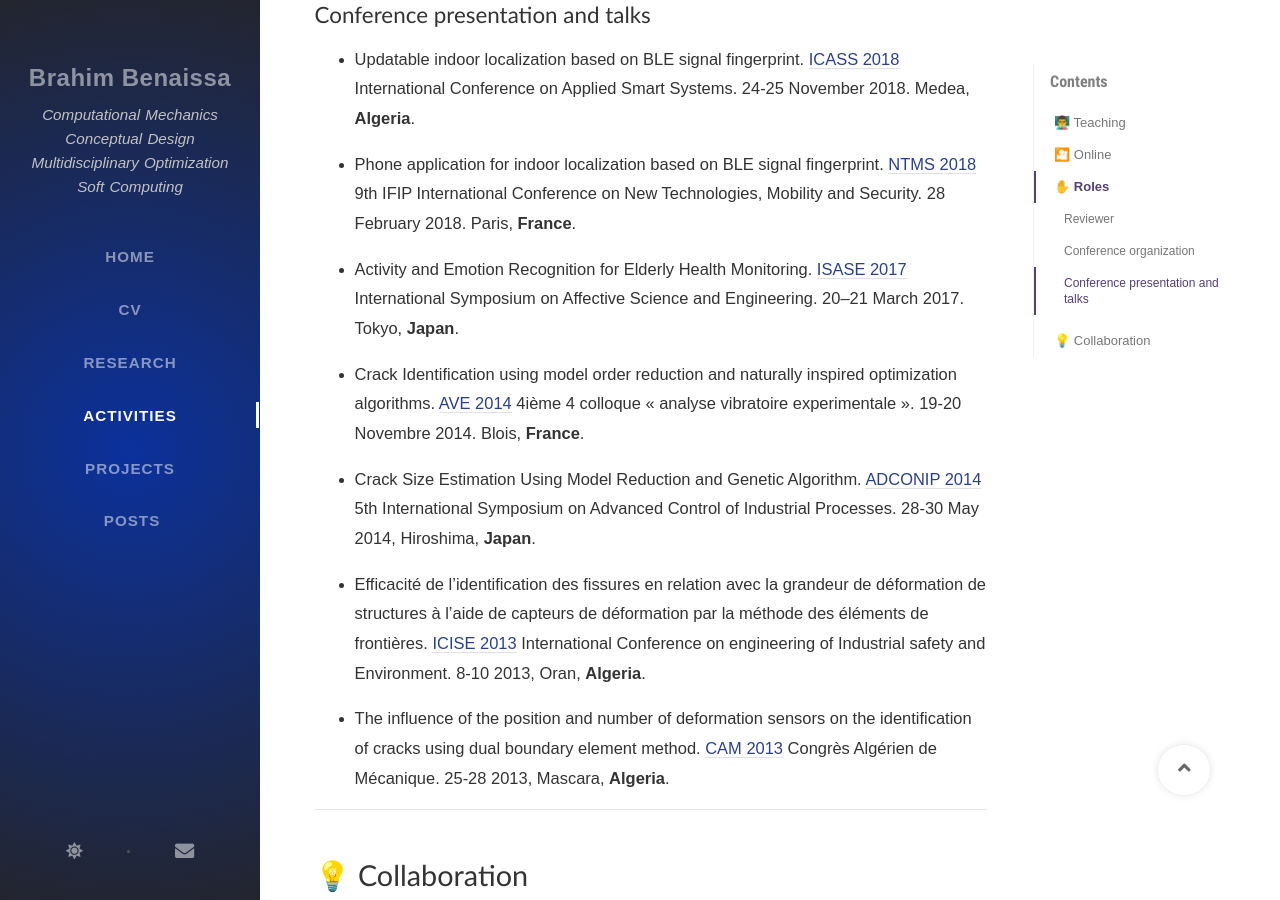
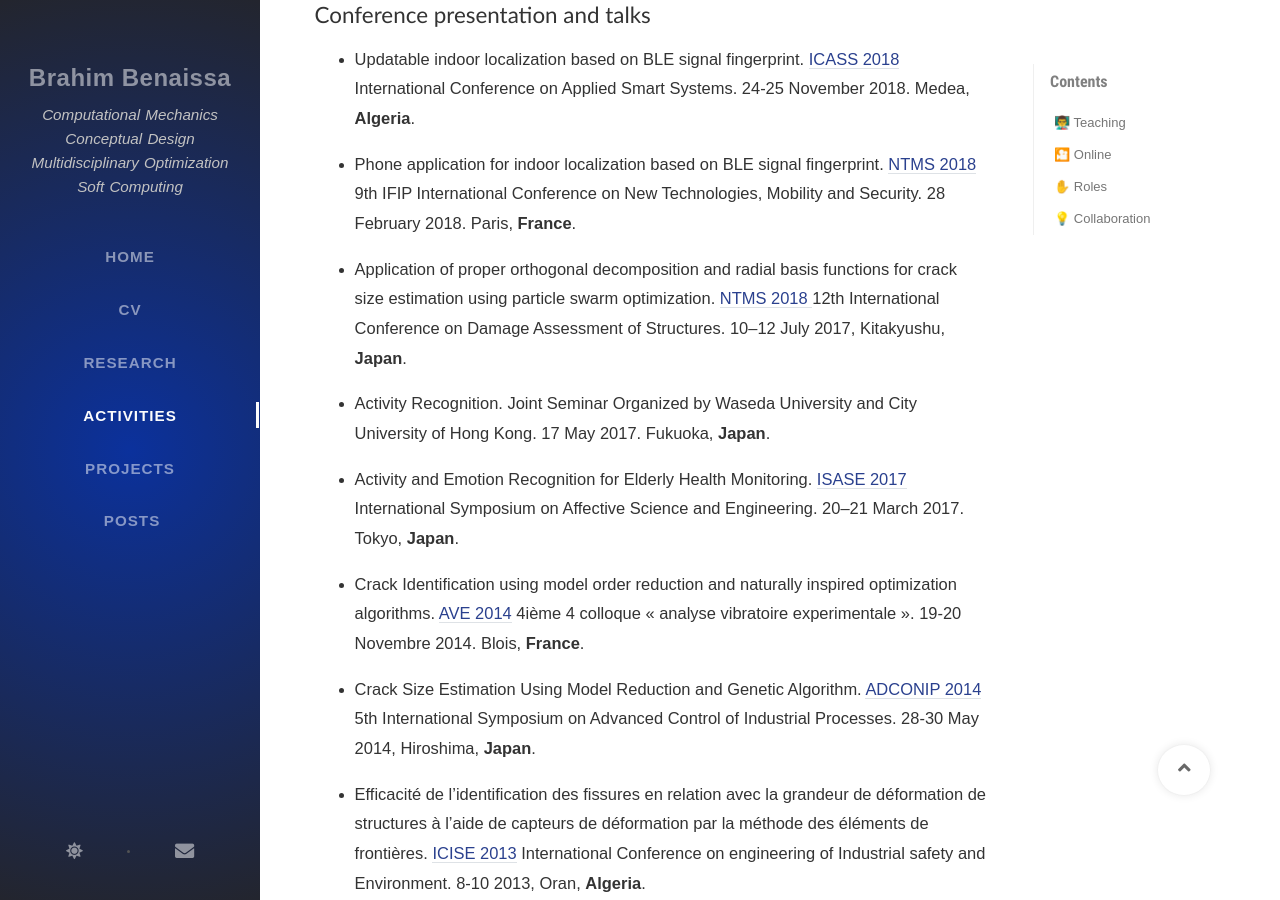
Before and after one commit to Brahim-Benaissa/Brahim-Benaissa.github.io, a Jekyll site: the page built from tabs/activities.md, in a window 1280 px wide and 900 px high, scrolled down 2800 px. Built offline with Jekyll 4.4.1, drawn with Linux system fonts in a browser that asks for light colours; nearby versions of some CDN libraries; some web fonts are replaced; comment, search, counter and statistics services are not loaded.

Commit message:
Update activities.md

```diff
--- a/tabs/activities.md
+++ b/tabs/activities.md
@@ -87,7 +87,6 @@
 
 - **Scientific committee**: <a href="https://link.springer.com/book/10.1007/978-3-319-90740-6" target="_blank"> EAI MobiCASE 2018 </a>  9th EAI International Conference on Mobile Computing, Applications and Services. February 28–March 2, 2018. Osaka, Japan
 
-
 ---
 
 ## Conference presentation and talks
@@ -95,6 +94,10 @@
 - Updatable indoor localization based on BLE signal fingerprint. <a href="https://ieeexplore.ieee.org/xpl/conhome/8642804/proceeding" target="_blank"> ICASS 2018 </a>  International Conference on Applied Smart Systems. 24-25 November 2018. Medea, **Algeria**.
 
 - Phone application for indoor localization based on BLE signal fingerprint. <a href="https://dblp.org/db/conf/ntms/ntms2018.html" target="_blank"> NTMS 2018 </a> 9th IFIP International Conference on New Technologies, Mobility and Security. 28 February 2018. Paris, **France**.
+
+- Application of proper orthogonal decomposition and radial basis functions for crack size estimation using particle swarm optimization. <a href="https://iopscience.iop.org/issue/1742-6596/842/1l" target="_blank"> NTMS 2018 </a> 12th International Conference on Damage Assessment of Structures. 10–12 July 2017, Kitakyushu, **Japan**.
+
+- Activity Recognition. Joint Seminar Organized by Waseda University and City University of Hong Kong.  17 May 2017. Fukuoka, **Japan**.
 
 - Activity and Emotion Recognition for Elderly Health Monitoring. <a href="https://www.isase-ke.org/conference/isase2017" target="_blank"> ISASE 2017</a> International Symposium on Affective Science and Engineering.  20–21 March 2017. Tokyo, **Japan**.
 
```
